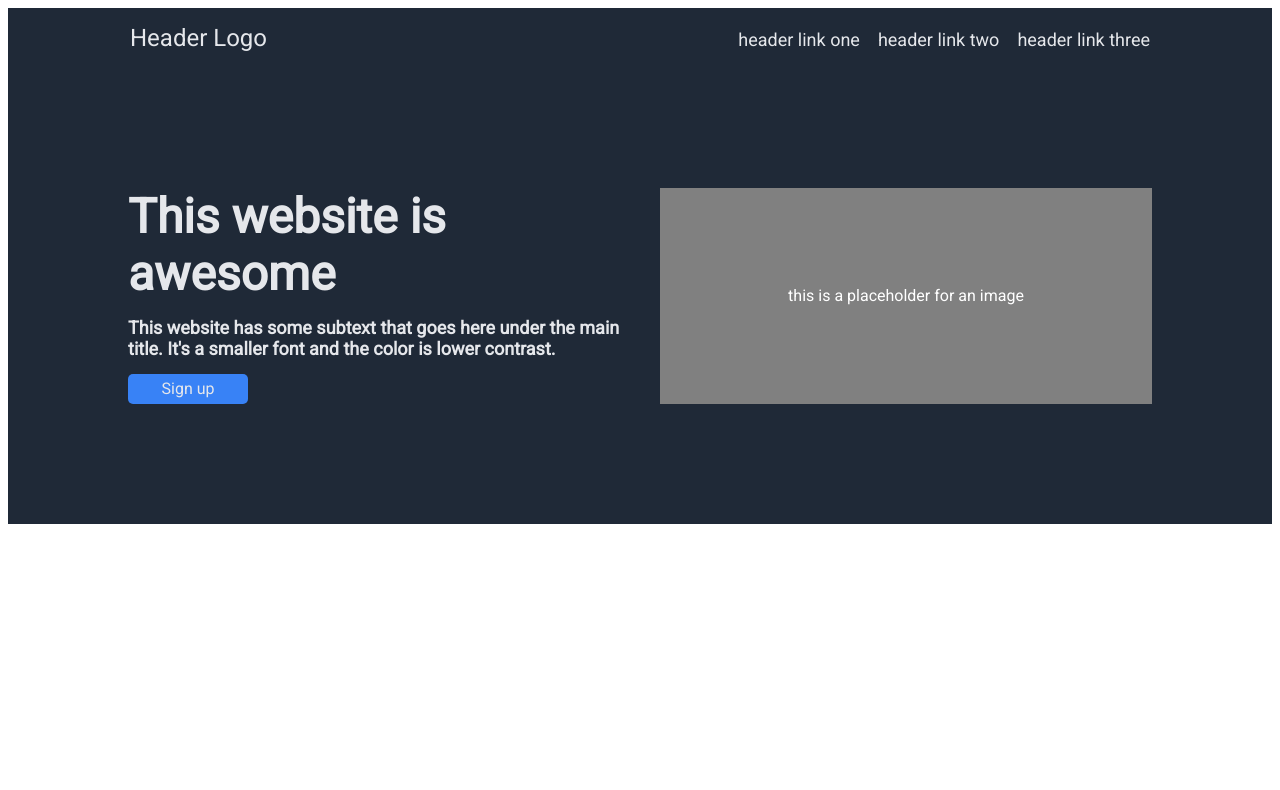
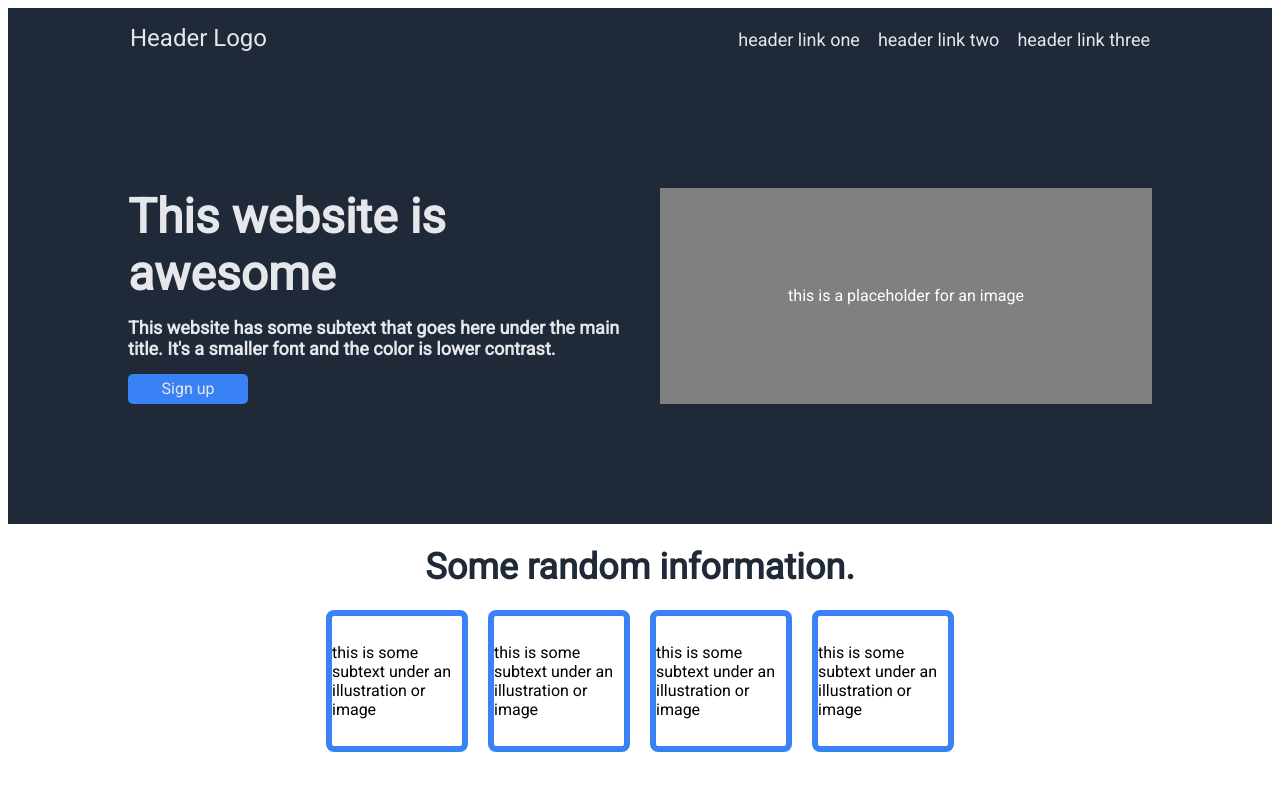
Before and after one commit to mcxlewis/landing-page, a plain HTML site: page index.html in a window 1280 px wide. Drawn offline with Linux system fonts and the light colour scheme.

Commit message:
Add and center blue squares

```diff
--- a/index.html
+++ b/index.html
@@ -27,14 +27,16 @@
         <div class="placeholder">this is a placeholder for an image</div>
     </div>
 </div>
-<!--
 <div class="second">
-    <a>Some random information.</a>
-    <div class="boxes">
-        <img src="square.png">
-        <img src="square.png">
-        <img src="square.png">
-        <img src="square.png">
+    <div class="second-header">
+        Some random information.
     </div>
+    <div class="information">
+        <div class="boxes">this is some subtext under an illustration or image</div>
+        <div class="boxes">this is some subtext under an illustration or image</div>
+        <div class="boxes">this is some subtext under an illustration or image</div>
+        <div class="boxes">this is some subtext under an illustration or image</div>
+    </div></div>
+</div>
 </body>
 </html>
--- a/style.css
+++ b/style.css
@@ -70,16 +70,31 @@ h2 {
     font-size: 18px;
 }
 /* i know theres a way to combine that ok */
-/*
-.second {
+
+/* second section */
+
+.second-header {
+    display: flex;
+    justify-content: center;
+    padding: 22px;
     color: #1F2937;
-    font-size: 20px;
+    font-size: 36px;
+    font-weight: bolder;
+}
+
+.information {
+    display: flex;
+    justify-content: center;
+    gap: 20px;
 }
 
 .boxes {
-    border: 40px;
     display: flex;
     align-items: center;
-    justify-content: space-evenly;
+    height: 130px;
+    width: 130px;
+    border: 6px;
+    border-radius: 8px;
+    border-color: #3882F6;
+    border-style: solid;
 }
-*/
```
